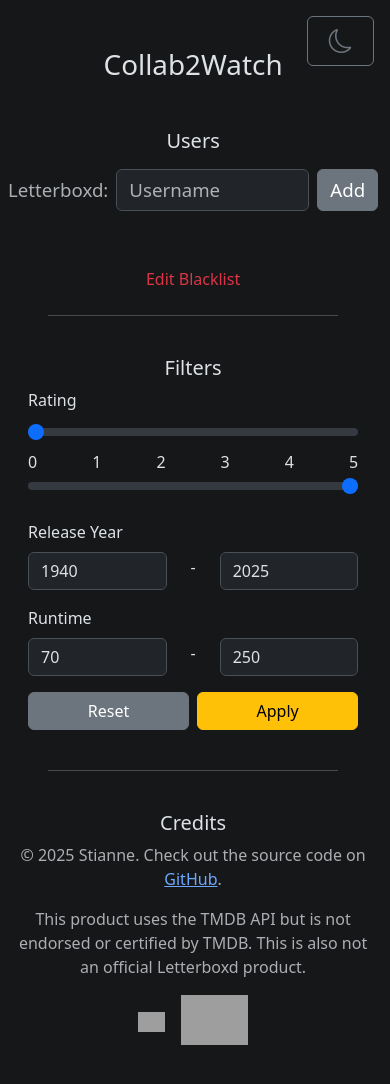
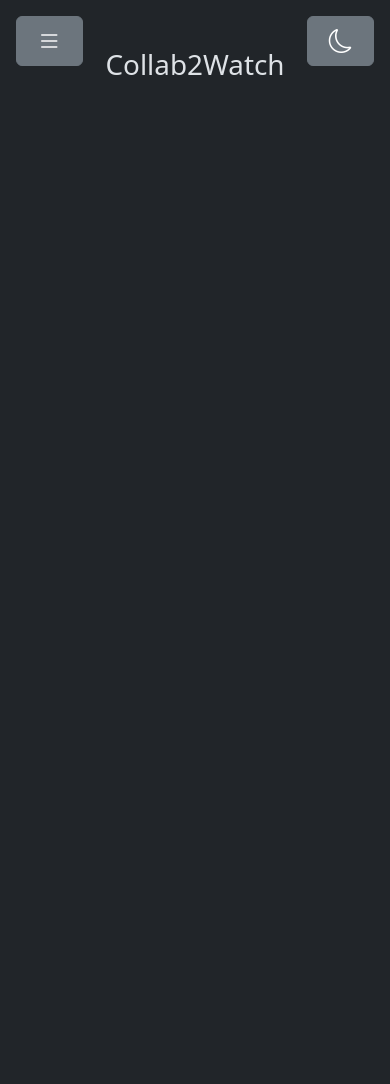
Before and after one commit to Sverlaan/letterboxd-collab2watch, a Flask app: page / in a window 390 px wide. Shown: the top 1084 px of the page. Run offline with Flask 3, Linux system fonts and the light colour scheme; grey boxes are pictures that could not be loaded.

Commit message:
Add sidebar for mobile

```diff
--- a/static/css/styles.css
+++ b/static/css/styles.css
@@ -154,3 +154,49 @@
     -moz-user-select: none;
     -ms-user-select: none;
     }
+
+
+
+
+
+
+
+
+
+
+
+
+
+
+/* Base transition */
+#sidebar {
+    transition: transform 0.3s ease;
+    will-change: transform;
+  }
+
+  /* Slide sidebar out of view */
+  #sidebar.slide-hidden {
+    transform: translateX(-100%);
+  }
+
+  /* Slide sidebar into view */
+  #sidebar.slide-visible {
+    transform: translateX(0%);
+  }
+
+  /* Mobile-specific sidebar style */
+  @media (max-width: 767.98px) {
+    #sidebar {
+      position: fixed;
+      top: 0;
+      left: 0;
+      height: 100vh;
+      width: 100% !important;
+      z-index: 1050;
+      overflow-y: auto;
+    }
+
+    #resizer {
+      display: none !important;
+    }
+  }
--- a/static/js/settings.js
+++ b/static/js/settings.js
@@ -74,30 +74,72 @@ document.getElementById('usernameForm').addEventListener('submit', function (eve
     document.getElementById('inputUsername').value = "";
 });
 
-// For resizing the sidebar
+
+
+const sidebar = document.getElementById('sidebar');
 const resizer = document.getElementById('resizer');
-const sidebar = document.getElementById('sidebar');
-let isResizing = false;
+const toggleButton = document.getElementById('sidebarToggle');
+const toggleIcon = document.getElementById('sidebarToggleIcon');
 
-resizer.addEventListener('mousedown', function (e) {
-  isResizing = true;
-  document.body.style.cursor = 'ew-resize';
-  document.body.classList.add('no-select'); // 👈 prevent text selection
-});
+let sidebarVisible = true;
 
-document.addEventListener('mousemove', function (e) {
-  if (!isResizing) return;
+function updateSidebarState(show) {
+  sidebarVisible = show;
 
-  const newWidth = e.clientX;
-  if (newWidth > 300 && newWidth < 800) {
-    sidebar.style.width = newWidth + 'px';
+  if (window.innerWidth < 768) {
+    sidebar.classList.toggle('slide-visible', show);
+    sidebar.classList.toggle('slide-hidden', !show);
+    document.body.classList.toggle('mobile-open', show);
+
+    // Icon change
+    toggleIcon.className = show ? 'bi bi-x-lg' : 'bi bi-list';
+  } else {
+    // On desktop, always show sidebar and enable resizer
+    sidebar.classList.remove('slide-hidden', 'slide-visible');
+    document.body.classList.remove('mobile-open');
+    if (resizer) resizer.style.display = 'block';
+  }
+}
+
+toggleButton.addEventListener('click', () => {
+  if (window.innerWidth < 768) {
+    updateSidebarState(!sidebarVisible);
   }
 });
 
-document.addEventListener('mouseup', function () {
-  if (isResizing) {
-    isResizing = false;
-    document.body.style.cursor = 'default';
-    document.body.classList.remove('no-select'); // 👈 re-enable text selection
+window.addEventListener('resize', () => {
+  if (window.innerWidth >= 768) {
+    updateSidebarState(true); // always visible on desktop
   }
 });
+
+// Initial state setup
+updateSidebarState(window.innerWidth >= 768);
+
+
+
+// For resizing the sidebar
+// let isResizing = false;
+
+// resizer.addEventListener('mousedown', function (e) {
+//   isResizing = true;
+//   document.body.style.cursor = 'ew-resize';
+//   document.body.classList.add('no-select'); // 👈 prevent text selection
+// });
+
+// document.addEventListener('mousemove', function (e) {
+//   if (!isResizing) return;
+
+//   const newWidth = e.clientX;
+//   if (newWidth > 300 && newWidth < 800) {
+//     sidebar.style.width = newWidth + 'px';
+//   }
+// });
+
+// document.addEventListener('mouseup', function () {
+//   if (isResizing) {
+//     isResizing = false;
+//     document.body.style.cursor = 'default';
+//     document.body.classList.remove('no-select'); // 👈 re-enable text selection
+//   }
+// });
--- a/templates/index.html
+++ b/templates/index.html
@@ -13,17 +13,14 @@
 
     <div class="d-flex" style="height: 100vh; overflow: hidden;">
 
+        <!-- Mobile-Only Sidebar Toggle Button -->
+        <button id="sidebarToggle" class="btn btn-secondary position-fixed top-0 start-0 m-3 d-md-none" style="width: 50pt; font-size: 18pt; z-index: 2000;">
+            <i class="bi bi-list" id="sidebarToggleIcon"></i>
+        </button>
+
+
+
         <div id="sidebar" class="bg-secondary-subtle left-scrollable" style="width: 500px; min-width: 300px; max-width: 800px; overflow-y: auto; overflow-x: hidden;">
-
-            <!-- Top-Right Theme Toggle -->
-            <div class="position-absolute top-0 end-0 m-3">
-                <div class="d-flex align-items-center gap-2">
-                  <div id="go-spinner" class="spinner-border text-secondary" style="display:none; width: 40px; height: 40px;"></div>
-                  <button class="btn btn-outline-secondary" style="width: 50pt; font-size: 18pt" onclick="toggleTheme()" id="theme-toggle" aria-label="Toggle Dark/Light Mode">
-                    <i class="bi bi-moon-stars" id="theme-icon"></i>
-                  </button>
-                </div>
-            </div>
 
 
             <h1 class="text-center mt-5">Collab2Watch</h1>
@@ -180,7 +177,17 @@
 
         <div class="col" style="overflow-y: auto;">
 
+            <!-- Top-Right Theme Toggle -->
+            <div class="position-absolute top-0 end-0 m-3">
+                <div class="d-flex align-items-center gap-2">
+                    <div id="go-spinner" class="spinner-border text-secondary" style="display:none; width: 40px; height: 40px;"></div>
+                    <button class="btn btn-secondary" style="width: 50pt; font-size: 18pt" onclick="toggleTheme()" id="theme-toggle" aria-label="Toggle Dark/Light Mode">
+                    <i class="bi bi-moon-stars" id="theme-icon"></i>
+                    </button>
+                </div>
+            </div>
 
+            <h1 class="text-center mt-5">Collab2Watch</h1>
 
             <!-- Parent container for all the content -->
             <div class="container-fluid d-none w-75" id="contentContainer">
```
